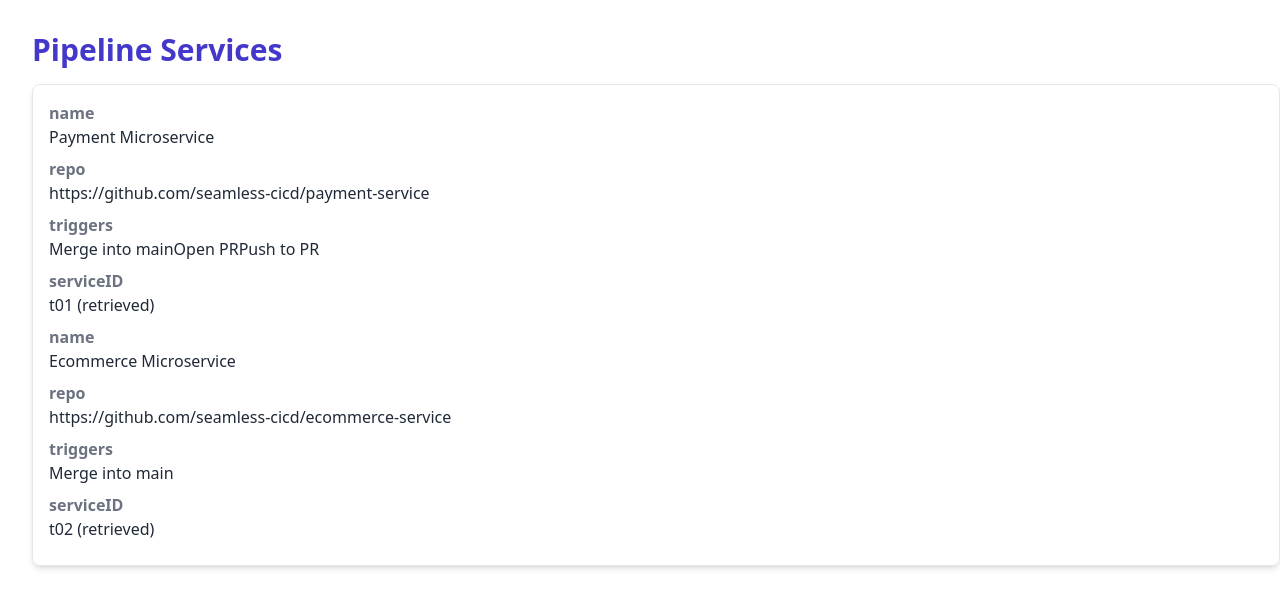
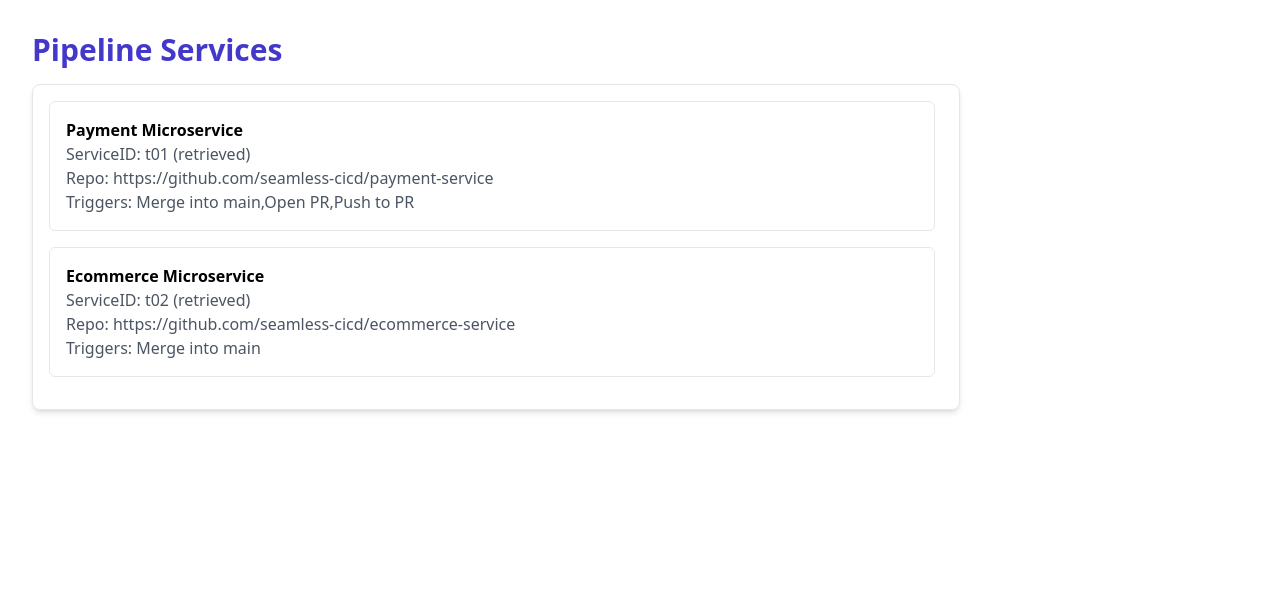
Before and after one commit to seamless-cicd/seamless-frontend, a React (Vite) app: page /services in a window 1280 px wide. Shown: the top 608 px of the page. Built offline with nearby package versions, Linux system fonts and the light colour scheme.

Commit message:
feat: basic styling for services
- pipeline services page has basic card styling for each service
- needs further refactoring

```diff
--- a/src/components/Services.tsx
+++ b/src/components/Services.tsx
@@ -22,12 +22,37 @@ interface ServiceType {
   serviceID: string;
 }
 
+const Card = ({ name, repo, triggers, serviceID }: ServiceType) => {
+  return (
+    <div className="border p-4 rounded-md mb-4 mr-2">
+      <h2 className="font-bold">{name}</h2>
+      <p className="text-gray-600">{`ServiceID: ${serviceID}`}</p>
+      <p className="text-gray-600">{`Repo: ${repo}`}</p>
+      <p className="text-gray-600">{`Triggers: ${triggers.join(',')}`}</p>
+    </div>
+  );
+};
+
+const CardList = ({ data }: any) => {
+  return (
+    <div className="grid grid-cols-1 md:grid-cols-2 lg:grid-cols-3 gap-4">
+      {data.map((name: any, repo:any, triggers:any, sercviceID:string) => (
+        <Card name={data.name} repo={data.repo} serviceID={data.serviceID} triggers={data.triggers} />
+      ))}
+    </div>
+  );
+};
+
+
+
+
+
 const Services = () => {
   const [services, setServices] = useState<ServiceType[]>([]);
 
   useEffect(() => {
     const fetchServices = async () => {
-      // normally you would go and get the data
+      // To Do: get data using
       // const result = await axios.get('backendURL')
       setServices(sampleServices);
     }
@@ -42,8 +67,8 @@ const Services = () => {
       })} */}
 
 
-
-    <div className="border rounded-lg shadow-md p-4">
+{/* Old formatting working */}
+    {/* <div className="border rounded-lg shadow-md p-4">
       {services.map(service => {
         return Object.entries(service).map(([key, value]) => {
           return (
@@ -56,7 +81,21 @@ const Services = () => {
 
 
       })}
+    </div> */}
+
+
+
+{/* // EXPERIMENTAL */}
+
+    <div className="border rounded-lg shadow-md p-4 mr-80">
+      {services.map(service => {
+        return <Card name={service.name} repo={service.repo} triggers={service.triggers} serviceID={service.serviceID} />
+      })}
     </div>
+
+
+
+
 
     </div>
   )
```
